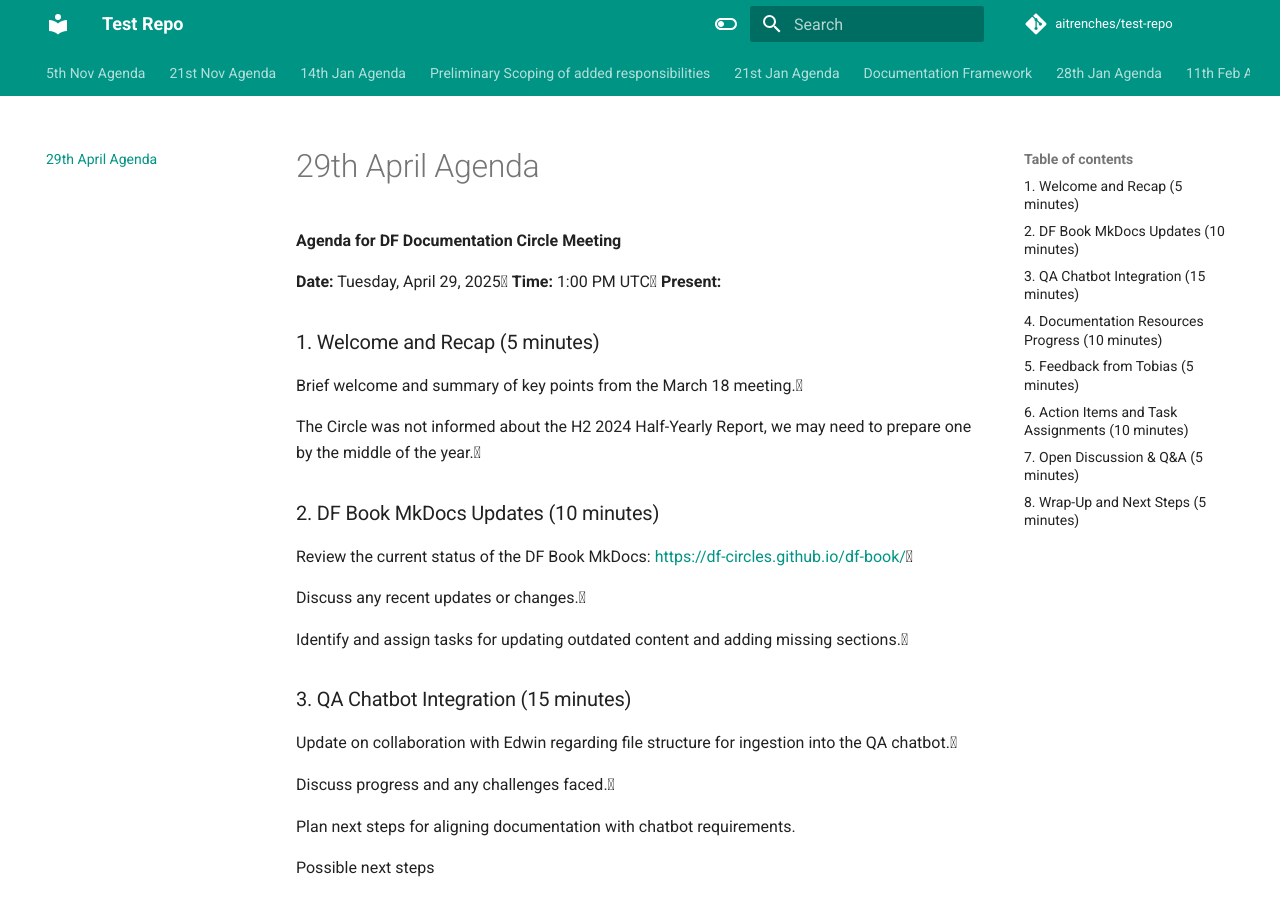
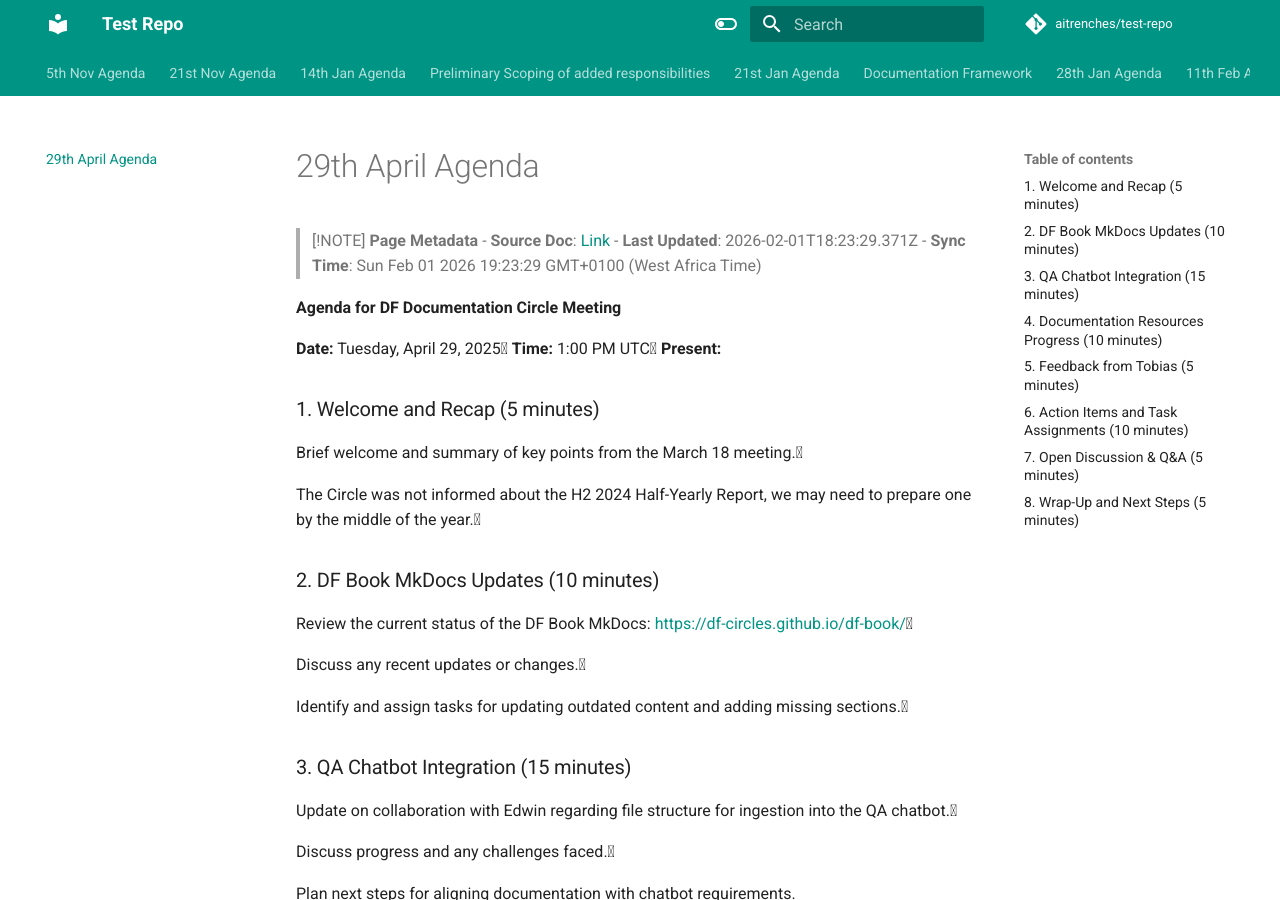
Before and after one commit to aitrenches/test-repo, an MkDocs documentation site: the page built from docs/29th-april-agenda.md, in a window 1280 px wide and 900 px high. Built offline with MkDocs 1.6.1 and Material for MkDocs 9.7.7, drawn with Linux system fonts in a browser that asks for light colours; comment, search, counter and statistics services are not loaded.

Commit message:
Sync tab: 29th April Agenda

```diff
--- a/docs/29th-april-agenda.md
+++ b/docs/29th-april-agenda.md
@@ -1,9 +1,15 @@
 ---
 title: "29th April Agenda"
-last_updated: "2026-01-29T08:34:48.405Z"
+last_updated: "2026-02-01T18:23:29.371Z"
 source_doc: "https://docs.google.com/document/d/1l5-1xQtHEozG9N6FpkFO4A6oixgQ6ZUo8Jx0FXYtqro/edit#heading=h.t.bqadzupo2pp5"
-sync_timestamp: "Thu Jan 29 2026 09:34:48 GMT+0100 (West Africa Time)"
+sync_timestamp: "Sun Feb 01 2026 19:23:29 GMT+0100 (West Africa Time)"
 ---
+
+> [!NOTE]
+> **Page Metadata**
+> - **Source Doc**: [Link](https://docs.google.com/document/d/1l5-1xQtHEozG9N6FpkFO4A6oixgQ6ZUo8Jx0FXYtqro/edit#heading=h.t.bqadzupo2pp5)
+> - **Last Updated**: 2026-02-01T18:23:29.371Z
+> - **Sync Time**: Sun Feb 01 2026 19:23:29 GMT+0100 (West Africa Time)
 
 **Agenda for DF Documentation Circle Meeting**
 
```
